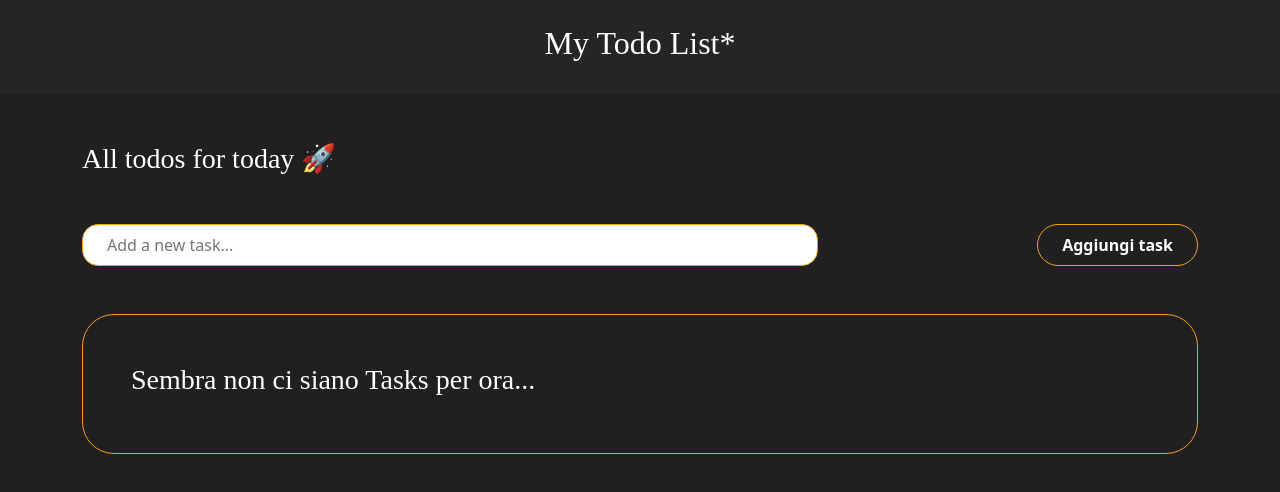
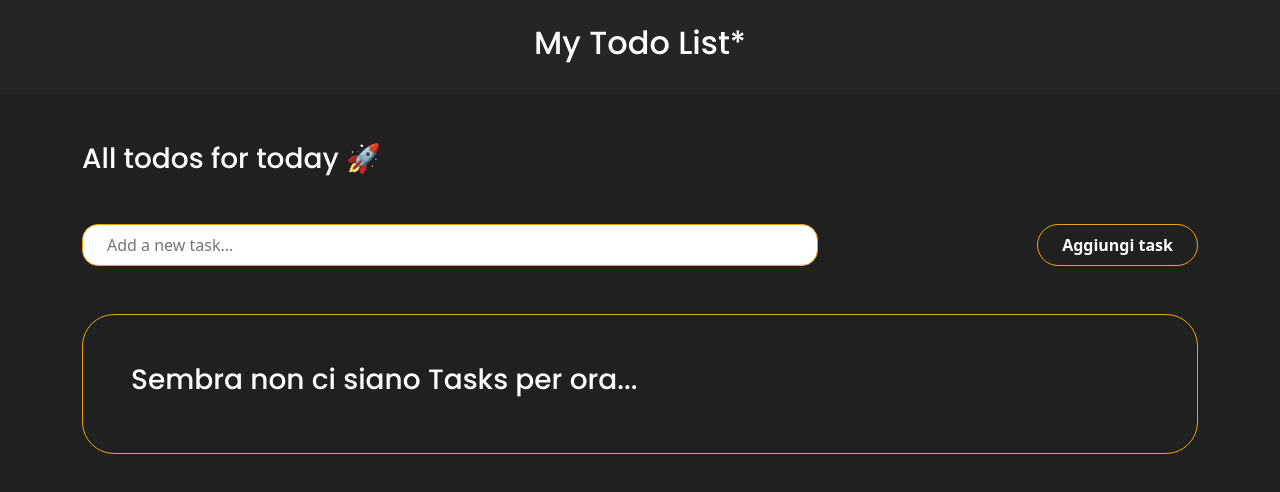
Before and after one commit to Drew0004/React-To-Do-List, a React (Vite) app: page / in a window 1280 px wide. Shown: the top 492 px of the page. Built offline with nearby package versions, Linux system fonts and the light colour scheme.

Commit message:
Add google font link

```diff
--- a/index.html
+++ b/index.html
@@ -6,6 +6,10 @@
     <meta name="viewport" content="width=device-width, initial-scale=1.0" />
     <title>Todo List</title>
     <link rel="stylesheet" href="https://cdnjs.cloudflare.com/ajax/libs/font-awesome/6.5.2/css/all.min.css" integrity="sha512-SnH5WK+bZxgPHs44uWIX+LLJAJ9/2PkPKZ5QiAj6Ta86w+fsb2TkcmfRyVX3pBnMFcV7oQPJkl9QevSCWr3W6A==" crossorigin="anonymous" referrerpolicy="no-referrer" />
+
+    <link rel="preconnect" href="https://fonts.googleapis.com">
+    <link rel="preconnect" href="https://fonts.gstatic.com" crossorigin>
+    <link href="https://fonts.googleapis.com/css2?family=Poppins:ital,wght@0,100;0,200;0,300;0,400;0,500;0,600;0,700;0,800;0,900;1,100;1,200;1,300;1,400;1,500;1,600;1,700;1,800;1,900&display=swap" rel="stylesheet">
   </head>
   <body>
     <div id="root"></div>
--- a/src/assets/scss/main.scss
+++ b/src/assets/scss/main.scss
@@ -6,7 +6,7 @@
 }
 
 .my-font{
-    font-family: 'Druk wide bold';
+    font-family: 'Druk wide bold', 'Poppins';
 }
 
 .orange-text{
```
